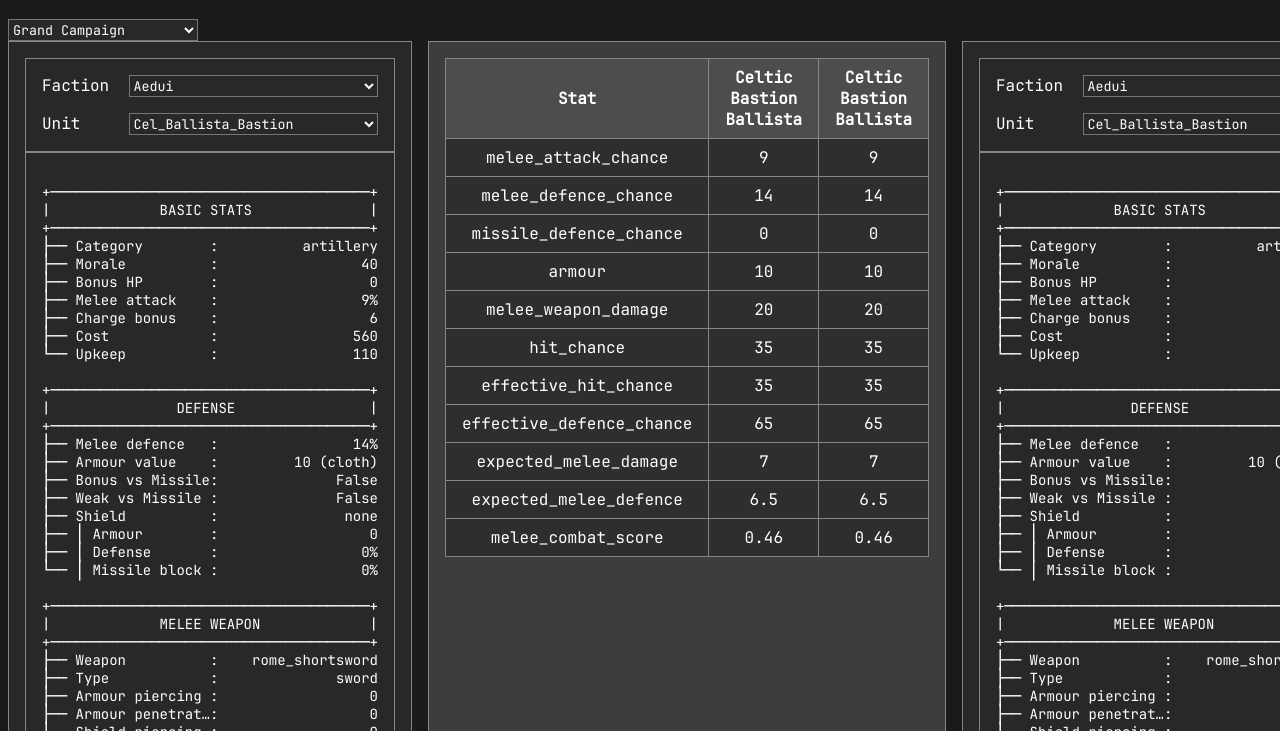
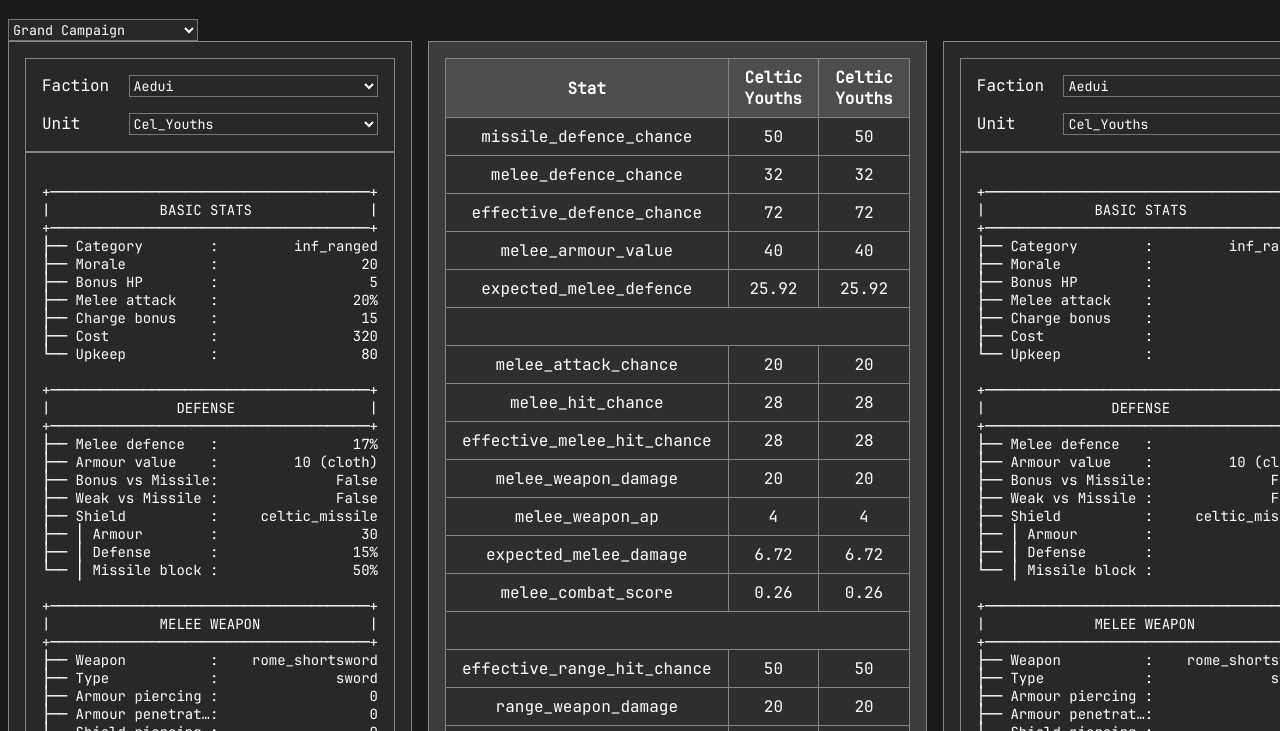
Before and after one commit to dduckduck/tw2_minmaximus, a plain HTML site: page index.html in a window 1280 px wide. Shown: the part 67-798 px from the top of the page. Drawn offline with Linux system fonts and the light colour scheme.

Commit message:
a bunch of stuff

```diff
--- a/index.html
+++ b/index.html
@@ -39,7 +39,7 @@
         </div>
         <!-- COLUMN 2: Comparison Data -->
         <div class="centreContent">
-            <table id="comparisonData">
+            <table id="comparisonData" class="comparisonTable">
 
             </table>
         </div>
--- a/mvc/Model.js
+++ b/mvc/Model.js
@@ -53,11 +53,11 @@
         switch (containerId) {
             case CONTAINER_KEY.PLAYER_FACTIONS:
                 this.currentPlayerFaction = factionKey;
-
+                console.log("currentPlayerFaction: ", this.currentPlayerFaction);
                 break;
             case CONTAINER_KEY.AI_FACTIONS:
                 this.currentAiFaction = factionKey;
-
+                console.log("currentPlayerFaction: ", this.currentAiFaction);
                 break;
             default:
                 console.error("Not a valid value for faction: ", containerId);
@@ -81,11 +81,11 @@
         switch (containerId) {
             case CONTAINER_KEY.PLAYER_UNITS:
                 this.currentPlayerUnit = unitKey;
-
+                console.log("currentPlayerUnit: ", this.currentPlayerUnit);
                 break;
             case CONTAINER_KEY.AI_UNITS:
                 this.currentAiUnit = unitKey;
-
+                console.log("currentAiUnit: ", this.currentAiUnit);
                 break;
             default:
                 console.error("Not a valid value for unit: ", containerId);
@@ -142,61 +142,48 @@
         }
         return unitData;
     }
-    compareUnits(playerUnit, aiUnit) {
 
 
+    buildUnitData(unit) {
+        return {
+            onscreen_name: unit.unitStats.onscreen_name,
+            melee_weapon_damage: Number(unit.meleeWeapon?.damage ?? 0),
+            melee_weapon_ap: Number(unit.meleeWeapon?.ap_damage ?? 0),
+            melee_attack_chance: Number(unit.unitStats?.melee_attack ?? 0),
+            melee_defence_chance: Number(unit.unitStats?.melee_defence ?? 0) + Number(unit.shield.shield_defence_value ?? 0),
+            missile_defence_chance: Number(unit.shield?.missile_block_chance ?? 0),
+            melee_armour_value: Number(unit.armour?.armour_value ?? 0) + Number(unit.shield.shield_armour_value ?? 0),
+            range_weapon_damage: Number(unit.projectile?.damage ?? 0),
+            range_weapon_ap: Number(unit.projectile?.ap_damage ?? 0)
+        };
+    }
+
+    compareUnits(playerUnit, aiUnit) {
+        console.log(playerUnit);
         const MIN_HIT_CHANCE = 15;
         const MAX_HIT_CHANCE = 75;
         const BASE_HIT_CHANCE = 40;
 
-        const stats = ["melee_attack_chance", "melee_defence_chance", "missile_defence_chance", "armour", "melee_weapon_damage", "hit_chance", "effective_hit_chance", "effective_defence_chance", "expected_melee_damage",
-            "expected_melee_defence",
-            "melee_combat_score"
-        ];
+        const statCalculators = {
+            melee_hit_chance: (self, enemy) => BASE_HIT_CHANCE + self.melee_attack_chance - enemy.melee_defence_chance,
+            effective_melee_hit_chance: (self, enemy) => Math.max(MIN_HIT_CHANCE, Math.min(MAX_HIT_CHANCE, self.melee_hit_chance)),
+            effective_defence_chance: (self, enemy) => 100 - enemy.effective_melee_hit_chance,
+            expected_melee_damage: (self, enemy) => (self.melee_weapon_damage + (self.melee_weapon_ap || 0)) * (self.effective_melee_hit_chance / 100),
+            expected_melee_defence: (self, enemy) => (self.melee_armour_value - (enemy.melee_weapon_ap || 0)) * (self.effective_defence_chance / 100),
+            melee_combat_score: (self, enemy) => (self.expected_melee_damage) / Math.max(1, self.expected_melee_defence),
+            effective_range_hit_chance: (self, enemy) => 100 - enemy.missile_defence_chance,
+            expected_range_damage: (self, enemy) => (self.range_weapon_damage + (self.range_weapon_ap || 0)) * (self.effective_range_hit_chance / 100),
+            expected_range_defence: (self, enemy) => (self.melee_armour_value - (enemy.range_weapon_ap || 0)) * (self.missile_defence_chance / 100),
+            range_combat_score: (self, enemy) => (self.expected_range_damage) / Math.max(1, self.expected_melee_defence),
+        };
+        const playerData = this.buildUnitData(playerUnit);
+        const aiData = this.buildUnitData(aiUnit);
 
-        //Basic calculations
-        const playerData = {
-            melee_weapon_damage: Number(playerUnit.meleeWeapon.damage),
-            onscreen_name: playerUnit.unitStats.onscreen_name,
-            melee_attack_chance: Number(playerUnit.unitStats.melee_attack),
-            melee_defence_chance: Number(playerUnit.unitStats.melee_defence ?? 0) + Number(playerUnit.shield.shield_defence_value ?? 0),
-            missile_defence_chance: Number(playerUnit.shield.missile_block_chance ?? 0),
-            // morale: Number(playerUnit.)
-            armour: Number(playerUnit.armour.armour_value ?? 0) + Number(playerUnit.shield.shield_armour_value ?? 0),
-        };
-        const aiData = {
-            melee_weapon_damage: Number(aiUnit.meleeWeapon.damage),
-            onscreen_name: aiUnit.unitStats.onscreen_name,
-            melee_attack_chance: Number(aiUnit.unitStats.melee_attack),
-            melee_defence_chance: Number(aiUnit.unitStats.melee_defence ?? 0) + Number(playerUnit.shield.shield_defence_value ?? 0),
-            missile_defence_chance: Number(aiUnit.shield.missile_block_chance ?? 0),
-            armour: Number(aiUnit.armour.armour_value ?? 0) + Number(playerUnit.shield.shield_armour_value ?? 0)
-        };
+        Object.keys(statCalculators).forEach(stat => {
+            playerData[stat] = Math.round(statCalculators[stat](playerData, aiData) * 100) / 100;
+            aiData[stat] = Math.round(statCalculators[stat](aiData, playerData) * 100) / 100;
+        });
 
-        //Aggregated data
-        //Hit chance: Base + Melee attack - Defence
-        playerData.hit_chance = Number(BASE_HIT_CHANCE + playerData.melee_attack_chance - aiData.melee_defence_chance);
-        aiData.hit_chance = Number(BASE_HIT_CHANCE + aiData.melee_attack_chance - playerData.melee_defence_chance);
-
-        //Effective hit chance: 15<= Hit chance <= 75
-        playerData.effective_hit_chance = Math.max(MIN_HIT_CHANCE, Math.min(MAX_HIT_CHANCE, playerData.hit_chance));
-        aiData.effective_hit_chance = Math.max(MIN_HIT_CHANCE, Math.min(MAX_HIT_CHANCE, aiData.hit_chance));
-
-        //Effective defence: 100 - effective_hit_chance
-        playerData.effective_defence_chance = Number(100 - aiData.effective_hit_chance ?? 0);
-        aiData.effective_defence_chance = Number(100 - playerData.effective_hit_chance ?? 0);
-
-        //Expected damage: weapon_damage * effective_hit_chance
-        playerData.expected_melee_damage = Number((playerData.melee_weapon_damage * (playerData.effective_hit_chance / 100)).toFixed(2));
-        aiData.expected_melee_damage = Number((aiData.melee_weapon_damage * (aiData.effective_hit_chance / 100)).toFixed(2));
-
-        //Expected defence: armour * effective_defence_chance
-        playerData.expected_melee_defence = Number((playerData.armour * (playerData.effective_defence_chance / 100)).toFixed(2));
-        aiData.expected_melee_defence = Number((aiData.armour * (aiData.effective_defence_chance / 100)).toFixed(2));
-
-        playerData.melee_combat_score = Number(((playerData.expected_melee_damage / 100) * (playerData.expected_melee_defence)).toFixed(2));
-        aiData.melee_combat_score = Number(((aiData.expected_melee_damage / 100) * (aiData.expected_melee_defence)).toFixed(2));
-
-        return { playerUnit: playerData, aiUnit: aiData, stats: stats };
+        return { playerUnit: playerData, aiUnit: aiData };
     }
 }
--- a/mvc/View.js
+++ b/mvc/View.js
@@ -102,10 +102,34 @@
         const table = this.#containers[CONTAINER_KEY.COMPARISON_TABLE];
         table.innerHTML = "";
 
-        const { playerUnit, aiUnit, stats } = data;
+        const { playerUnit, aiUnit } = data;
         const units = [playerUnit, aiUnit];
 
-        //1. Headers: Stats | playerUnit.onscreen_name | aiUnit.onscreen_name
+        // Orden personalizado con "" como separador de fila vacía
+        const statsOrder = [
+            "missile_defence_chance",
+            "melee_defence_chance",
+            "effective_defence_chance",
+            "melee_armour_value",
+            "expected_melee_defence",
+            "",
+            "melee_attack_chance",
+            "melee_hit_chance",
+            "effective_melee_hit_chance",
+            "melee_weapon_damage",
+            "melee_weapon_ap",
+            "expected_melee_damage",
+            "melee_combat_score",
+            "",
+            "effective_range_hit_chance",
+            "range_weapon_damage",
+            "range_weapon_ap",
+            "expected_range_damage",
+            "expected_range_defence",
+            "range_combat_score"
+        ];
+
+        // 1. Cabeceras
         const thead = document.createElement("thead");
         const trHead = document.createElement("tr");
 
@@ -122,8 +146,19 @@
         thead.appendChild(trHead);
         table.appendChild(thead);
 
-        //2. Append rows
-        stats.forEach(stat => {
+        // 2. Filas en orden personalizado
+        statsOrder.forEach(stat => {
+            if (stat === "") {
+                // Fila vacía
+                const trEmpty = document.createElement("tr");
+                const tdEmpty = document.createElement("td");
+                tdEmpty.colSpan = units.length + 1;
+                tdEmpty.innerHTML = "&nbsp;";
+                trEmpty.appendChild(tdEmpty);
+                table.appendChild(trEmpty);
+                return;
+            }
+
             const tr = document.createElement("tr");
             const tdStat = document.createElement("td");
             tdStat.textContent = stat;
@@ -132,7 +167,7 @@
             units.forEach((unit, i) => {
                 const td = document.createElement("td");
                 td.textContent = unit[stat];
-                if (stat !== "onscreen_name") {
+
                 const otherUnit = units[1 - i];
                 const diff = unit[stat] - otherUnit[stat];
                 const trend = document.createElement("span");
@@ -143,15 +178,12 @@
                 } else if (diff < 0) {
                     trend.textContent = ` ▼ (${diff.toFixed(2)})`;
                     trend.classList.add("trend-down");
-                    } else {
-                        trend.textContent = ""; // no cambia
                 }
 
                 td.appendChild(trend);
-                }
-
                 tr.appendChild(td);
             });
+
             table.appendChild(tr);
         });
     }
--- a/styles.css
+++ b/styles.css
@@ -79,29 +79,29 @@
 }
 
 
-#comparisonData {
+.comparisonTable {
     width: 100%;
     border-collapse: collapse;
 }
 
 
 
-#comparisonData th, #comparisonData td {
+.comparisonTable th, td {
     border: 1px solid var(--border-color);
     padding: 0.5rem 1rem;
     text-align: center;
 }
 
-#comparisonData th {
+.comparisonTable th {
     background-color: #4d4d4d;
     font-weight: bold;
 }
 
-#comparisonData td {
+.comparisonTable td {
     background-color: #2e2e2e;
 }
 
 /*Easier to read*/
-#comparisonData tr:hover td {
+.comparisonTable tr:hover td {
     background-color: #454545;
 }
--- a/utils/DataBase.js
+++ b/utils/DataBase.js
@@ -122,7 +122,7 @@
             const unit = this.getUnit(row.unit_id);
             return unit.is_naval === "0";
         })
-        return onlyLandUnits;
+        return onlyLandUnits.reverse();
     }
 
     getUnit(unitId) {
```
Also changed, not shown: 1 other file. Lines whose indentation alone changed are shown as unchanged.
